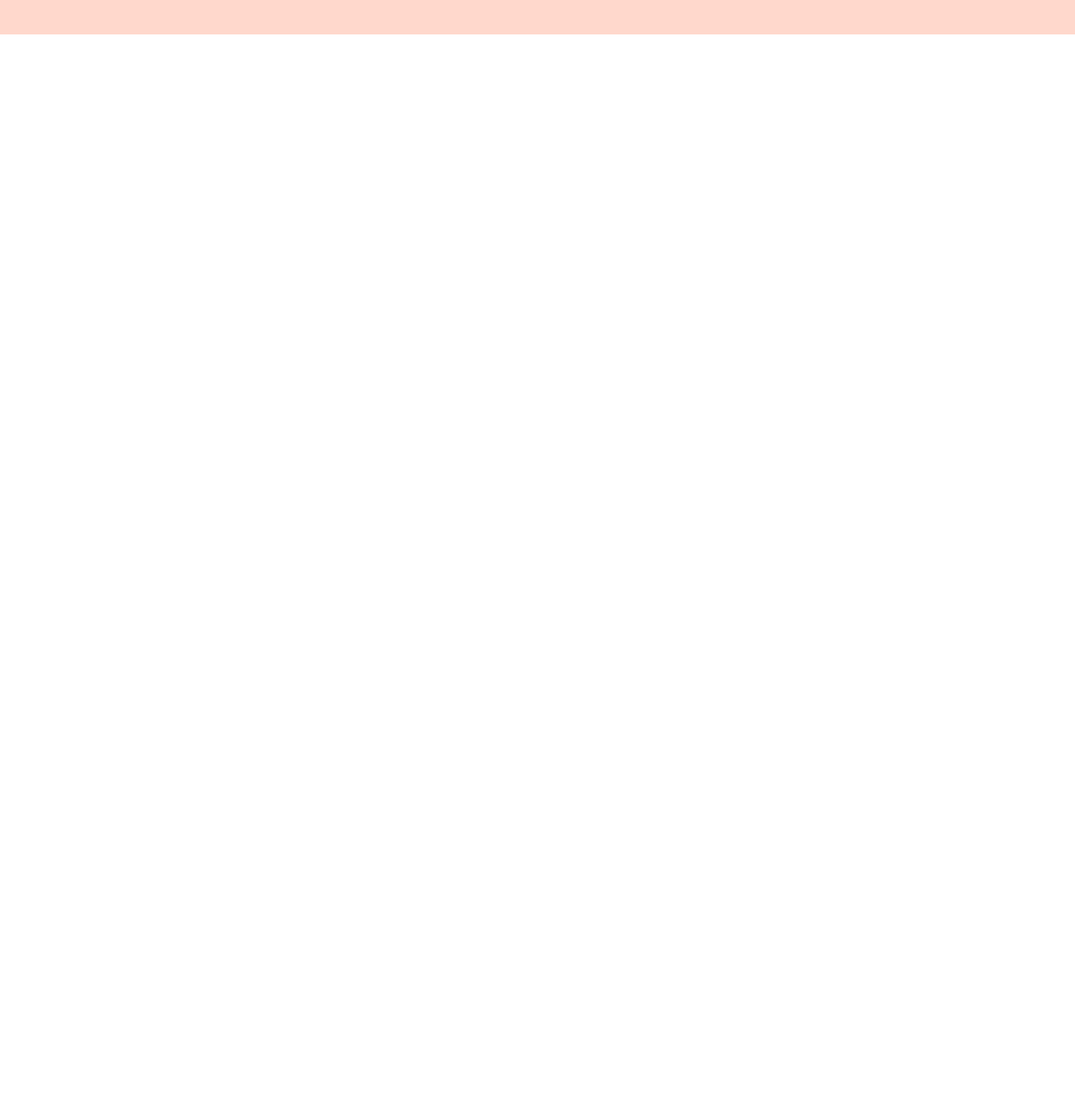
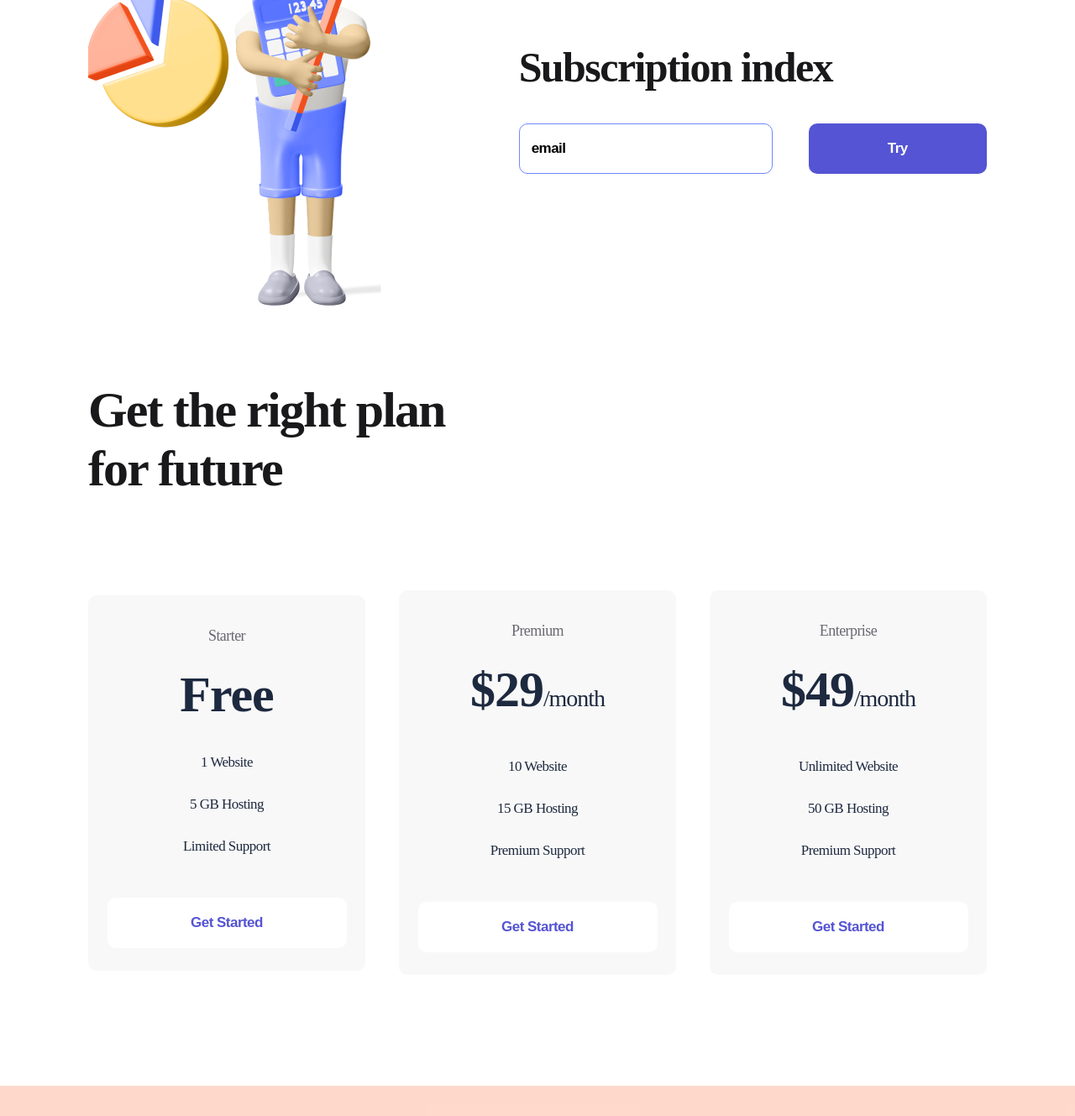
Before and after one commit to Vlad9222/testlogo, a plain HTML site: page index.html in a window 1280 px wide. Shown: the part 972-2301 px from the top of the page at 84% size. Before the commit the page ends 1013 px from the top, so only its background shows below. Drawn offline with Linux system fonts and the light colour scheme.

Commit message:
Add files via upload

```diff
--- a/index.html
+++ b/index.html
@@ -63,6 +63,77 @@
             <img src="./img/Hero.png" alt="firstman">
         </div>
     </section>
+    <section class="container subscribe">
+        <div>
+        <img src="./img/Image02.png" alt="Image02">
+        </div>
+        <div>
+            <h2 class="subsciribe_title">
+                Subscription index
+            </h2>
+            <form action="">
+                <input class="input" type="email" placeholder="email">
+                <button class="button button_violet">
+                    Try
+                </button>
+            </form>
+        </div>
+    </section>
+    <section class="container plan">
+        <h2 class="plan_title">
+            Get the right plan for future
+        </h2>
+        <div class="plan_flex">
+            <div class="item">
+                <p class="item_text">
+                    Starter
+                </p>
+                <h3 class="item_title">
+                    Free
+                </h3>
+                <ul>
+                    <li class="item_li">1 Website</li>
+                    <li class="item_li">5 GB Hosting</li>
+                    <li class="item_li">Limited Support</li>
+                </ul>
+                <button class="button button_item">
+                    Get Started
+                </button>
+            </div>
+            <div class="item">
+                <p class="item_text">
+                    Premium
+                </p>
+                <h3 class="item_title">
+                    $29<span>/month</span>
+                </h3>
+                <ul>
+                    <li class="item_li">10 Website</li>
+                    <li class="item_li">15 GB Hosting</li>
+                    <li class="item_li">Premium Support</li>
+                </ul>
+                <button class="button button_item">
+                    Get Started
+                </button>
+            </div>
+            <div class="item">
+                <p class="item_text">
+                    Enterprise
+                </p>
+                <h3 class="item_title">
+                    $49<span>/month</span>
+                </h3>
+                <ul>
+                    <li class="item_li">Unlimited Website</li>
+                    <li class="item_li">50 GB Hosting</li>
+                    <li class="item_li">Premium Support</li>
+                </ul>
+                <button class="button button_item">
+                    Get Started
+                </button>
+            </div>
+        </div>
+    </section>
     <footer class="footer">
         <div class="container footer_flex">
             <div>
--- a/style/style.css
+++ b/style/style.css
@@ -12,7 +12,7 @@
     background: rgba(255, 113, 67, 0.27);
     padding: 38px 0 48px;
 }
-.header_flex, .footer_flex, .about{
+.header_flex, .footer_flex, .about, .subscribe, .plan_flex{
     display: flex;
     justify-content: space-between;
     align-items: center;
@@ -92,3 +92,100 @@
 .footer{
     padding: 53px 0;
 }
+.subscribe{
+    margin-bottom: 85px;
+}
+.subsciribe_title{
+    font-weight: 700;
+    font-size: 50px;
+    line-height: 57px;
+    letter-spacing: -1.56316px;
+    color: #19191B;
+    margin-bottom: 38px;
+}
+.input{
+    width: 302px;
+    height: 60px;
+    border-radius: 10px;
+    border: 1px solid #7087FF;
+    padding-left: 14px;
+    box-sizing: border-box;
+    margin-right: 39px;
+}
+.input::placeholder, .input{
+    font-weight: 700;
+    font-size: 17px;
+    line-height: 22px;
+    letter-spacing: -0.531474px;
+    color: #000000;
+}
+.input:focus{
+    outline: none;
+}
+.plan{
+    margin-bottom: 132px;
+}
+.plan_title{
+    font-weight: 700;
+    font-size: 60px;
+    line-height: 70px;
+    letter-spacing: -1.87579px;
+    color: #19191B;
+    max-width: 504px;
+    margin-bottom: 110px;
+}
+.item{
+    width: 330px;
+    background: #F8F8F8;
+    border-radius: 10px;
+    text-align: center;
+    padding: 34px 0 27px;
+}
+.item:hover{
+    transition: 500ms;
+    background: #FF7143;
+    box-shadow: 0px 32px 34px rgba(255, 112, 59, 0.317827);
+}
+
+.item_text{
+    font-size: 18px;
+    line-height: 28px;
+    text-align: center;
+    letter-spacing: -0.562737px;
+    color: #696871;
+}
+.item:hover .item_text, .item:hover .item_title, .item:hover .item_li{
+    color: white;
+    transition: 500ms;
+}
+.item_title{
+    font-weight: 700;
+    font-size: 60px;
+    line-height: 56px;
+    text-align: center;
+    letter-spacing: -1.03448px;
+    color: #1D293F;
+    margin: 28px 0 28px;
+}
+.item_title span{
+    font-size: 28px;
+}
+.item_li{
+    list-style: none;
+    font-size: 17px;
+    line-height: 50px;
+    text-align: center;
+    letter-spacing: -0.531474px;
+    color: #1D293F;
+}
+.button_item{
+    width: 285px;
+    background: white;
+    color: #5454D4;
+    margin-top: 36px;
+}
+.item:hover .button_item{
+    background: #9F3919;
+    color: white;
+    transition: 500ms;
+}
```
Also changed, not shown: img/Image02.png (added).
